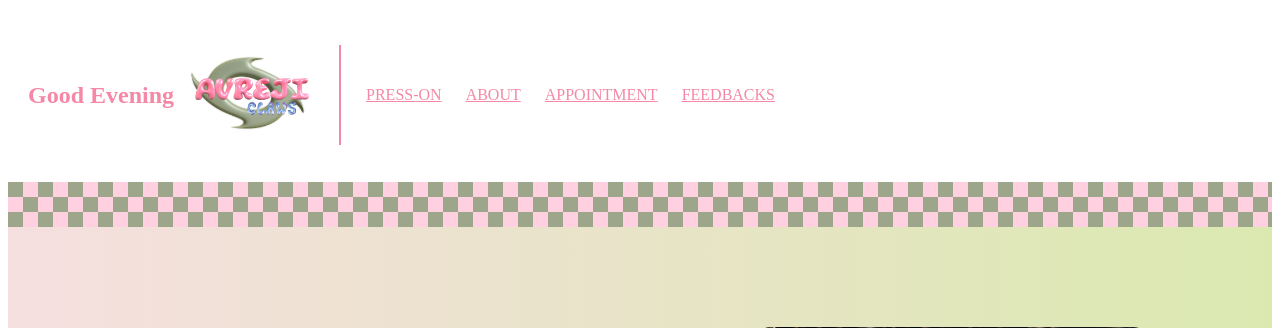
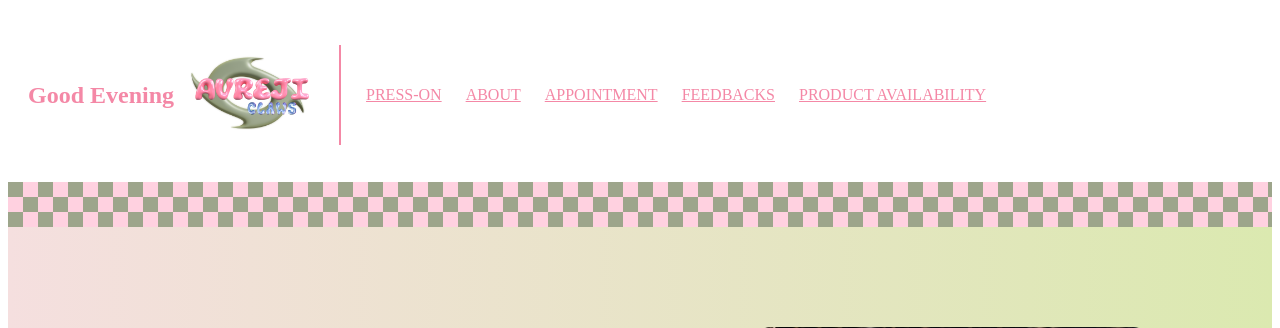
Before and after one commit to arspineda2/Aureji-Claws-PHP-INTRO, a PHP site: page /About.php in a window 1280 px wide. Shown: the top 328 px of the page. Run offline with PHP 8.4, Linux system fonts and the light colour scheme.

Commit message:
Update header.php

```diff
--- a/Aureji Claws/header.php
+++ b/Aureji Claws/header.php
@@ -28,6 +28,7 @@ if ($hour < 12) { //IF ELSE... IF or conditional statements
                 <a href="About.php">ABOUT</a>
                 <a href="Appointment.php">APPOINTMENT</a>
                 <a href="Feedbacks.php">FEEDBACKS</a>
+                <a href="Stocks.php">PRODUCT AVAILABILITY</a>
             </nav>
         </header>
 
```
